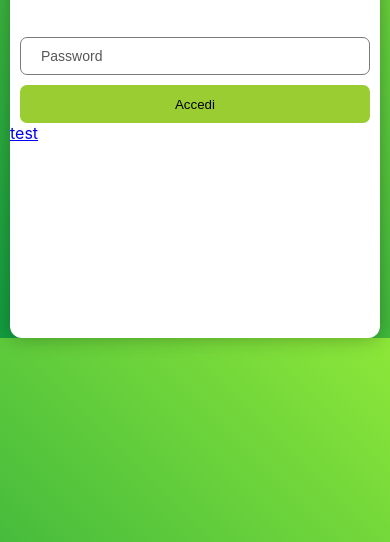
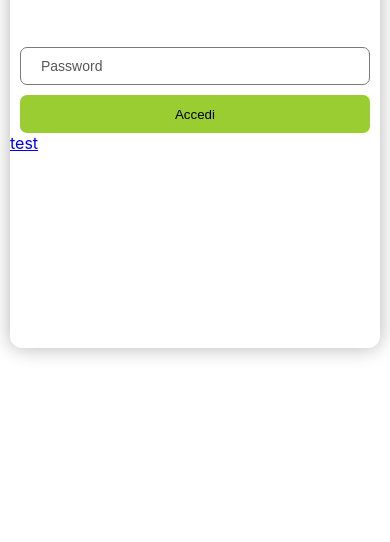
Before and after one commit to SnivyCode/smartbar, a plain HTML site: page index.html in a window 390 px wide. Shown: the part 302-844 px from the top of the page. Drawn offline with Linux system fonts and the light colour scheme.

Commit message:
Responsive Updated

```diff
--- a/style.css
+++ b/style.css
@@ -6,7 +6,7 @@
 
 body {
     font-family: -apple-system, BlinkMacSystemFont, 'Segoe UI', Roboto, Oxygen, Ubuntu, Cantarell, 'Open Sans', 'Helvetica Neue', sans-serif;
-    background-image: linear-gradient(45deg, rgb(18, 156, 64), rgb(141, 231, 57));
+    /**background-image: linear-gradient(45deg, rgb(18, 156, 64), rgb(141, 231, 57));**/
     object-fit: fill;
 
 }
@@ -17,7 +17,7 @@ body {
     box-shadow: 0px 0px 20px 0px rgba(0, 0, 0, 0.295);
     border-radius: 12px;
     margin: auto;
-    margin-top: 110px;
+    margin-top: 40px;
     background-color: white;
 
 
@@ -80,3 +80,34 @@ button {
         width: calc(350px - 50px);
     }
 }
+
+
+@media (min-height: 563px)  {
+    .LoginBox {
+        margin-top: 30px;
+    }
+}
+
+@media (min-height: 583px)  {
+    .LoginBox {
+        margin-top: 30px;
+    }
+}
+
+@media (min-height: 647px)  {
+    .LoginBox {
+        margin-top: 60px;
+    }
+}
+
+@media (min-height: 700px)  {
+    .LoginBox {
+        margin-top: 80px;
+    }
+}
+
+@media (min-height: 800px)  {
+    .LoginBox {
+        margin-top: 120px;
+    }
+}
```
Also changed, not shown: ordini/ordini.css (+7 -0 lines), fine/fine.css (added), fine/fine.html (added).
